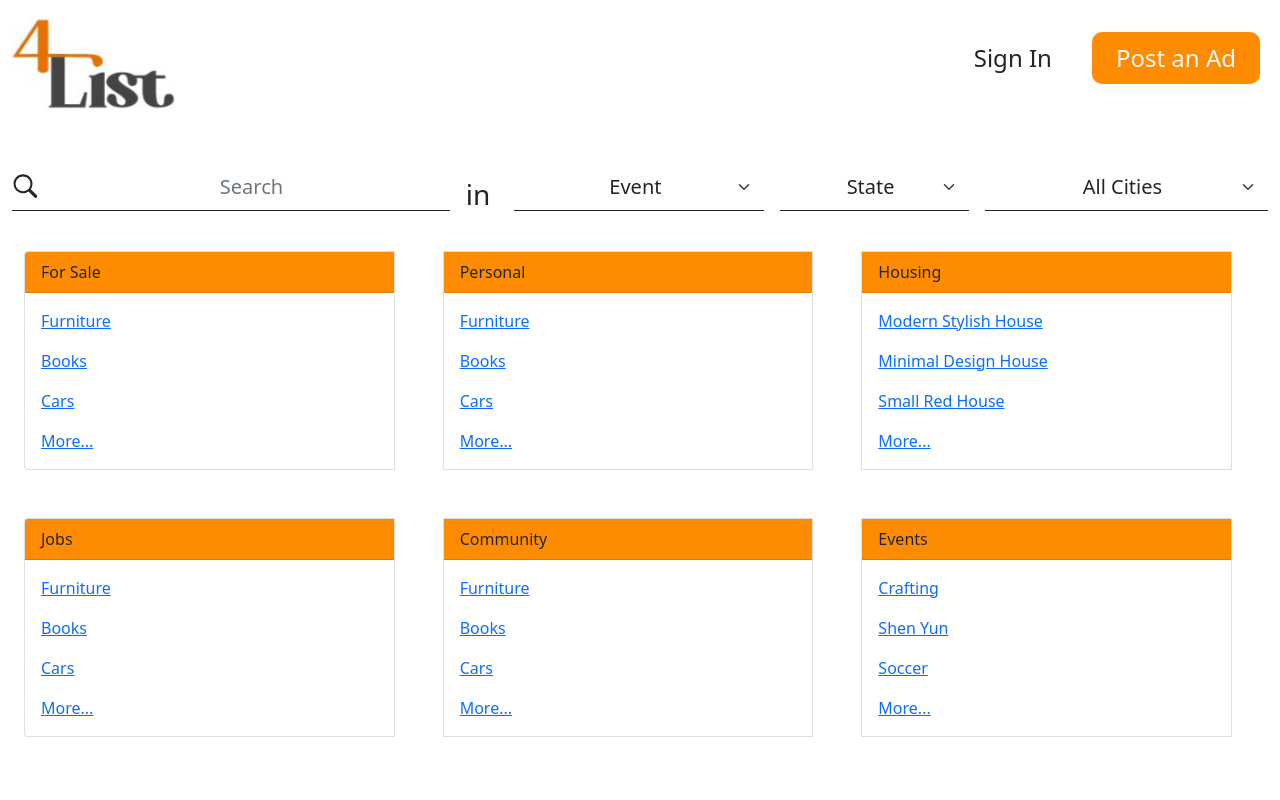
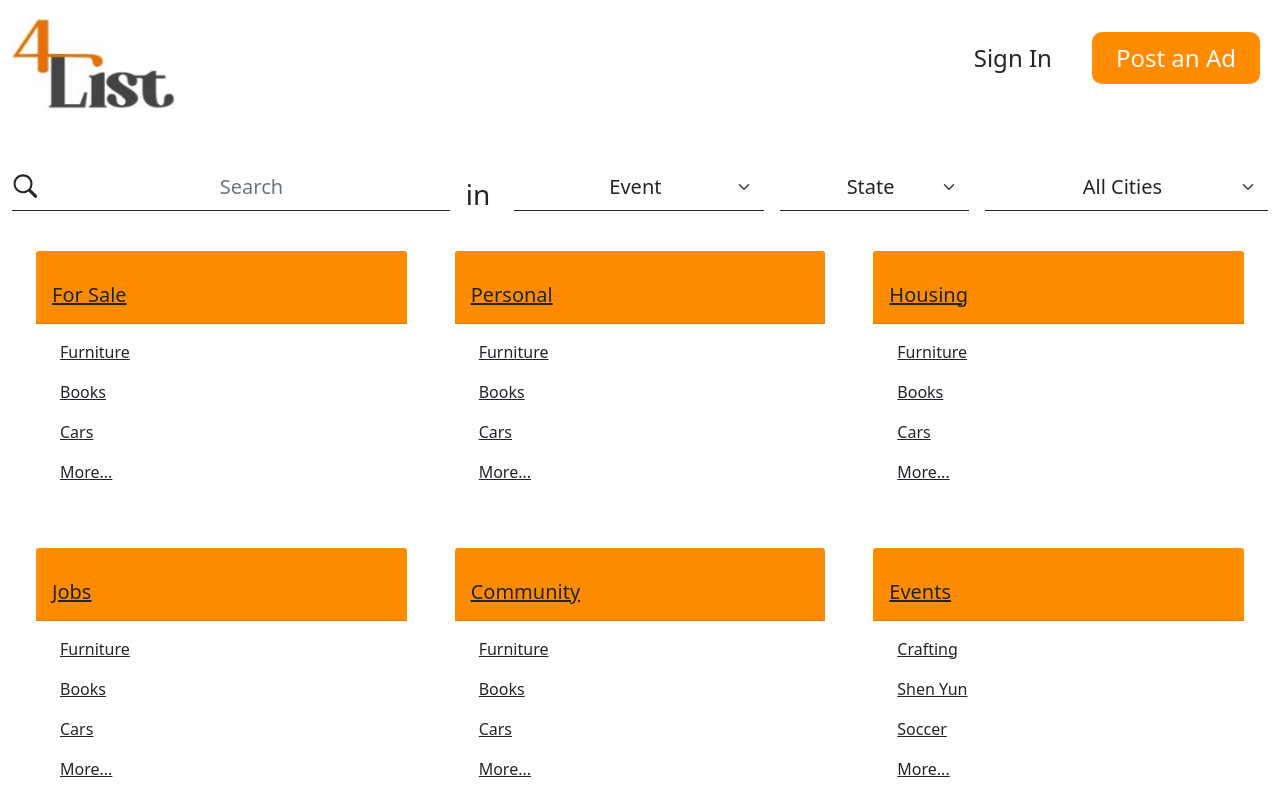
Before and after one commit to chan34kelvin/HCI-Team-4-4list, a React (Create React App) app in the folder 4list/: page / in a window 1280 px wide. Shown: the top 800 px of the page. Built offline with nearby package versions, Linux system fonts and the light colour scheme.

Commit message:
everything works except the need of data for jobs, personal... and home page done

```diff
--- a/4list/src/components/Home.js
+++ b/4list/src/components/Home.js
@@ -10,137 +10,211 @@ const Home = () => {
   }
 
   return (
-    <div className="mt-4" class="scrollable">
+    <div className="mt-2">
       {/* <Navigation/> */}
       {/* <Navbar/> */}
       <div className="container-xxl">
-        <div className="row mx-auto">
-          <div className="col-12">
-            <CardGroup className="d-flex flex-wrap gap-4">
-              <>
-                <Card className="" style={{ width: '25rem' }}>
+        <div className="row mx-auto g-3 g-md-5 gy-5">
+          <Card
+            className="col-12 col-sm-6 col-xl-4"
+            style={{
+              border: "none"
+            }}
+          >
             <Card.Header style={{ backgroundColor: '#ff8c00' }}>
-                    For Sale
+              <Card.Link className="link-dark ms-2" href="#">
+                <Card.Title>For Sale</Card.Title>
+              </Card.Link>
             </Card.Header>
             <Card.Body>
               <Card.Text>
-                      <Card.Link href="#">Furniture</Card.Link>
+                <Card.Link className="link-dark ms-2" href="#">
+                  Furniture
+                </Card.Link>
               </Card.Text>
               <Card.Text>
-                      <Card.Link href="#">Books</Card.Link>
+                <Card.Link className="link-dark ms-2" href="#">
+                  Books
+                </Card.Link>
               </Card.Text>
               <Card.Text>
-                      <Card.Link href="#">Cars</Card.Link>
+                <Card.Link className="link-dark ms-2" href="#">
+                  Cars
+                </Card.Link>
               </Card.Text>
-                    <Card.Link href="/listing">More...</Card.Link>
+              <Card.Link className="link-dark ms-2" href="/listing">
+                More...
+              </Card.Link>
             </Card.Body>
           </Card>
-                <br />
-
-                <Card className="" style={{ width: '25rem' }}>
+          <Card
+            className="col-12 col-sm-6 col-xl-4"
+            style={{
+              border: "none"
+            }}
+          >
             <Card.Header style={{ backgroundColor: '#ff8c00' }}>
-                    Personal
+              <Card.Link className="link-dark ms-2" href="#">
+                <Card.Title>Personal</Card.Title>
+              </Card.Link>
             </Card.Header>
             <Card.Body>
               <Card.Text>
-                      <Card.Link href="#">Furniture</Card.Link>
+                <Card.Link className="link-dark ms-2" href="#">
+                  Furniture
+                </Card.Link>
               </Card.Text>
               <Card.Text>
-                      <Card.Link href="#">Books</Card.Link>
+                <Card.Link className="link-dark ms-2" href="#">
+                  Books
+                </Card.Link>
               </Card.Text>
               <Card.Text>
-                      <Card.Link href="#">Cars</Card.Link>
+                <Card.Link className="link-dark ms-2" href="#">
+                  Cars
+                </Card.Link>
               </Card.Text>
-                    <Card.Link href="/personal">More...</Card.Link>
+              <Card.Link className="link-dark ms-2" href="/personal">
+                More...
+              </Card.Link>
             </Card.Body>
           </Card>
-                <br />
 
-                <Card className="" style={{ width: '25rem' }}>
+          <Card
+            className="col-12 col-sm-6 col-xl-4"
+            style={{
+              border: "none"
+            }}
+          >
             <Card.Header style={{ backgroundColor: '#ff8c00' }}>
-                    Housing
+              <Card.Link className="link-dark ms-2" href="#">
+                <Card.Title>Housing</Card.Title>
+              </Card.Link>
             </Card.Header>
             <Card.Body>
               <Card.Text>
-                      <Card.Link href="/listings/housing/1">Modern Stylish House</Card.Link>
+                <Card.Link className="link-dark ms-2" href="#">
+                  Furniture
+                </Card.Link>
               </Card.Text>
               <Card.Text>
-                      <Card.Link href="/listings/housing/2">Minimal Design House</Card.Link>
+                <Card.Link className="link-dark ms-2" href="#">
+                  Books
+                </Card.Link>
               </Card.Text>
               <Card.Text>
-                      <Card.Link href="/listings/housing/3">Small Red House</Card.Link>
+                <Card.Link className="link-dark ms-2" href="#">
+                  Cars
+                </Card.Link>
               </Card.Text>
-                    <Card.Link href="/listings/housing">More...</Card.Link>
+              <Card.Link className="link-dark ms-2" href="/listing">
+                More...
+              </Card.Link>
             </Card.Body>
           </Card>
-                <br />
-              </>
-            </CardGroup>
 
-            <br></br>
-            <br></br>
-
-            <CardGroup className="d-flex flex-wrap gap-4">
-              <>
-                <Card className="" style={{ width: '25rem' }}>
+          <Card
+            className="col-12 col-sm-6 col-xl-4"
+            style={{
+              border: "none"
+            }}
+          >
             <Card.Header style={{ backgroundColor: '#ff8c00' }}>
-                    Jobs
+              <Card.Link className="link-dark ms-2" href="#">
+                <Card.Title>Jobs</Card.Title>
+              </Card.Link>
             </Card.Header>
             <Card.Body>
               <Card.Text>
-                      <Card.Link href="#">Furniture</Card.Link>
+                <Card.Link className="link-dark ms-2" href="#">
+                  Furniture
+                </Card.Link>
               </Card.Text>
               <Card.Text>
-                      <Card.Link href="#">Books</Card.Link>
+                <Card.Link className="link-dark ms-2" href="#">
+                  Books
+                </Card.Link>
               </Card.Text>
               <Card.Text>
-                      <Card.Link href="#">Cars</Card.Link>
+                <Card.Link className="link-dark ms-2" href="#">
+                  Cars
+                </Card.Link>
               </Card.Text>
-                    <Card.Link href="/jobs">More...</Card.Link>
+              <Card.Link className="link-dark ms-2" href="/jobs">
+                More...
+              </Card.Link>
             </Card.Body>
           </Card>
-                <br />
 
-                <Card className="" style={{ width: '25rem' }}>
+          <Card
+            className="col-12 col-sm-6 col-xl-4"
+            style={{
+              border: "none"
+            }}
+          >
             <Card.Header style={{ backgroundColor: '#ff8c00' }}>
-                    Community
+              <Card.Link className="link-dark ms-2" href="#">
+                <Card.Title>Community</Card.Title>
+              </Card.Link>
             </Card.Header>
             <Card.Body style={{ overflow: 'auto' }}>
               <Card.Text>
-                      <Card.Link href="#">Furniture</Card.Link>
+                <Card.Link className="link-dark ms-2" href="#">
+                  Furniture
+                </Card.Link>
               </Card.Text>
               <Card.Text>
-                      <Card.Link href="#">Books</Card.Link>
+                <Card.Link className="link-dark ms-2" href="#">
+                  Books
+                </Card.Link>
               </Card.Text>
               <Card.Text>
-                      <Card.Link href="#">Cars</Card.Link>
+                <Card.Link className="link-dark ms-2" href="#">
+                  Cars
+                </Card.Link>
               </Card.Text>
-                    <Card.Link href="/community">More...</Card.Link>
+              <Card.Link className="link-dark ms-2" href="/community">
+                More...
+              </Card.Link>
             </Card.Body>
           </Card>
-                <br />
 
-                <Card className="" style={{ width: '25rem' }}>
+          <Card
+            className="col-12 col-sm-6 col-xl-4"
+            style={{
+              border: "none"
+            }}
+          >
             <Card.Header style={{ backgroundColor: '#ff8c00' }}>
-                    Events
+              <Card.Link className="link-dark ms-2" href="#">
+                <Card.Title>Events</Card.Title>
+              </Card.Link>
             </Card.Header>
             <Card.Body>
               <Card.Text>
-                      <Card.Link href="/event/7">Crafting</Card.Link>
+                <Card.Link className="link-dark ms-2" href="/event/7">
+                  Crafting
+                </Card.Link>
               </Card.Text>
               <Card.Text>
-                      <Card.Link href="/event/2">Shen Yun</Card.Link>
+                <Card.Link className="link-dark ms-2" href="/event/2">
+                  Shen Yun
+                </Card.Link>
               </Card.Text>
               <Card.Text>
-                      <Card.Link href="/event/6">Soccer</Card.Link>
+                <Card.Link className="link-dark ms-2" href="/event/6">
+                  Soccer
+                </Card.Link>
               </Card.Text>
-                    <Card.Link href="/event">More...</Card.Link>
+              <Card.Link className="link-dark ms-2" href="/event">
+                More...
+              </Card.Link>
             </Card.Body>
           </Card>
-                <br />
-              </>
-            </CardGroup>
-          </div>
+
+          <footer style={{ marginTop: '20rem', textAlign: 'center' }}>
+            HCI Class SFSU CS Dept. Fall 2021 Team 4
+          </footer>
         </div>
       </div>
     </div>
```
Lines whose indentation alone changed are shown as unchanged.
